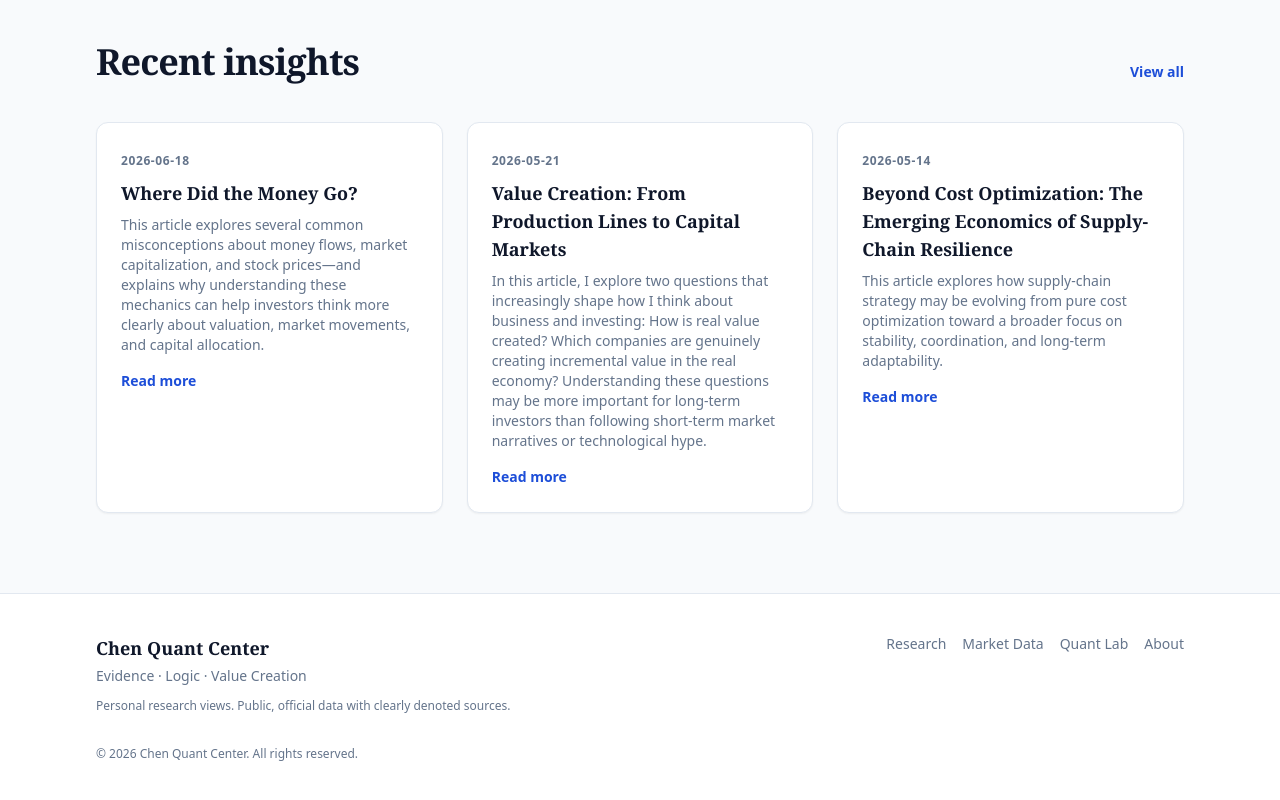
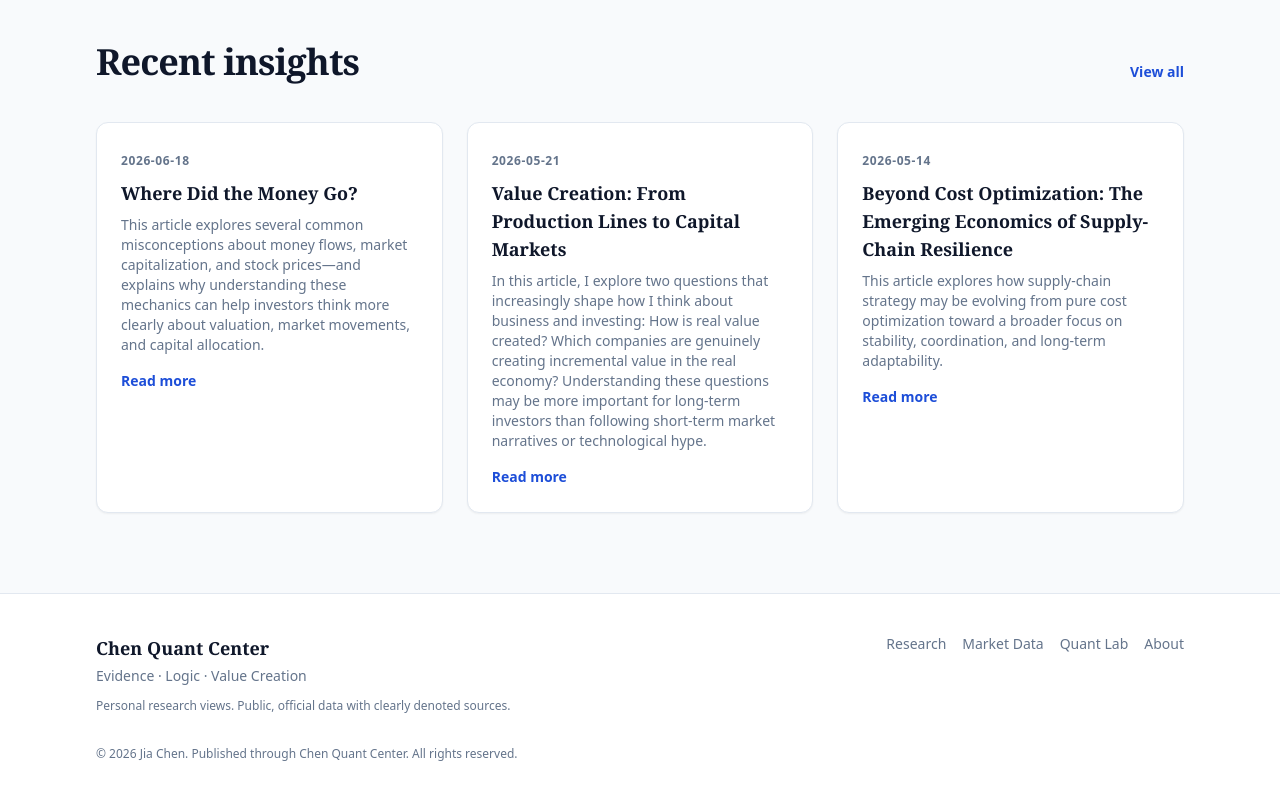
Before and after one commit to Jasper-Cyber/Chen-quant-center, a Next.js app: page / in a window 1280 px wide. Shown: the part 1253-2053 px from the top of the page. Built offline with nearby package versions, Linux system fonts and the light colour scheme.

Commit message:
Update copyright claim

```diff
--- a/src/components/Footer.tsx
+++ b/src/components/Footer.tsx
@@ -29,7 +29,7 @@ export default function Footer() {
           </div>
         </div>
         <p className="mt-8 text-xs text-mist">
-          © 2026 Chen Quant Center. All rights reserved.
+          © 2026 Jia Chen. Published through Chen Quant Center. All rights reserved.
         </p>
       </div>
     </footer>
```
